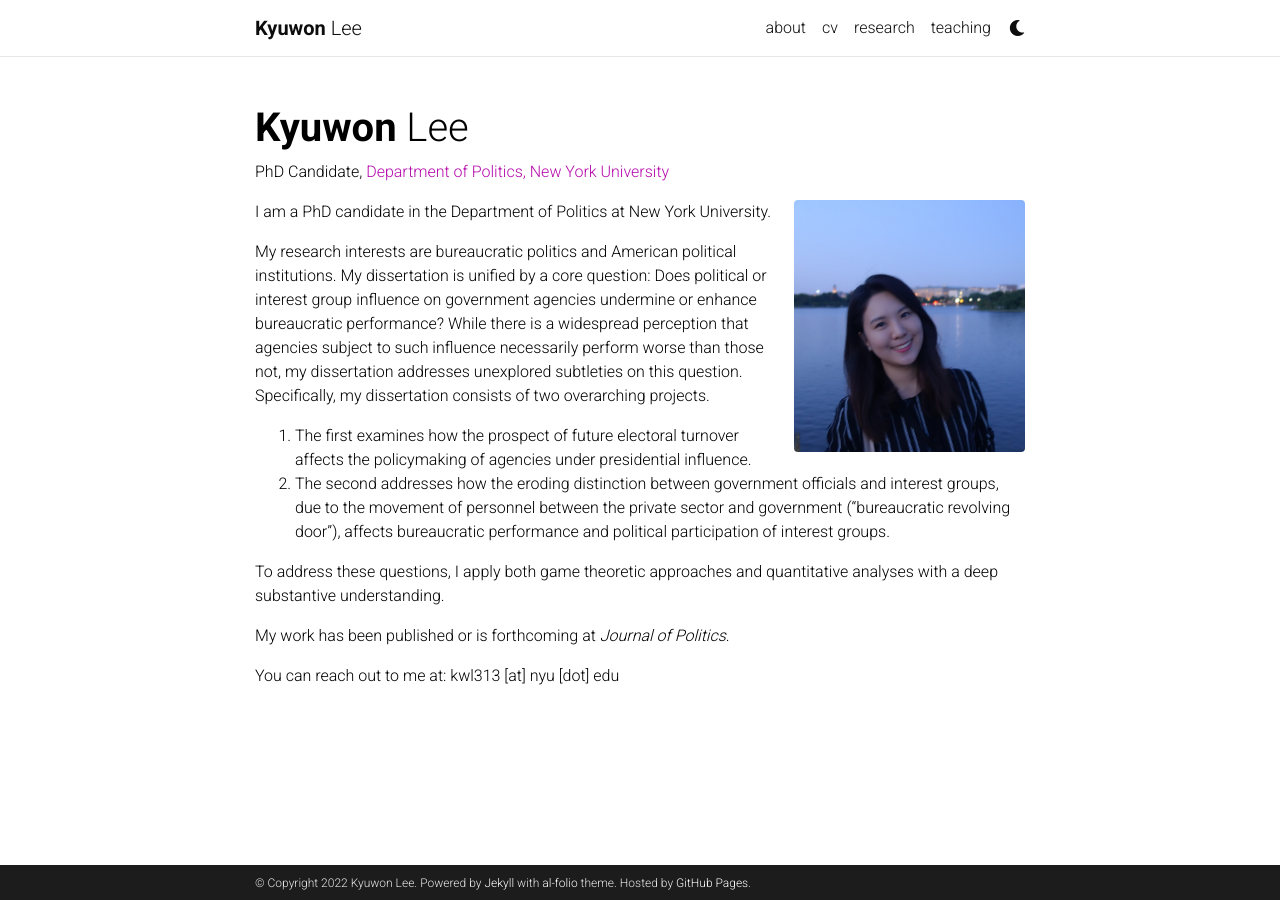
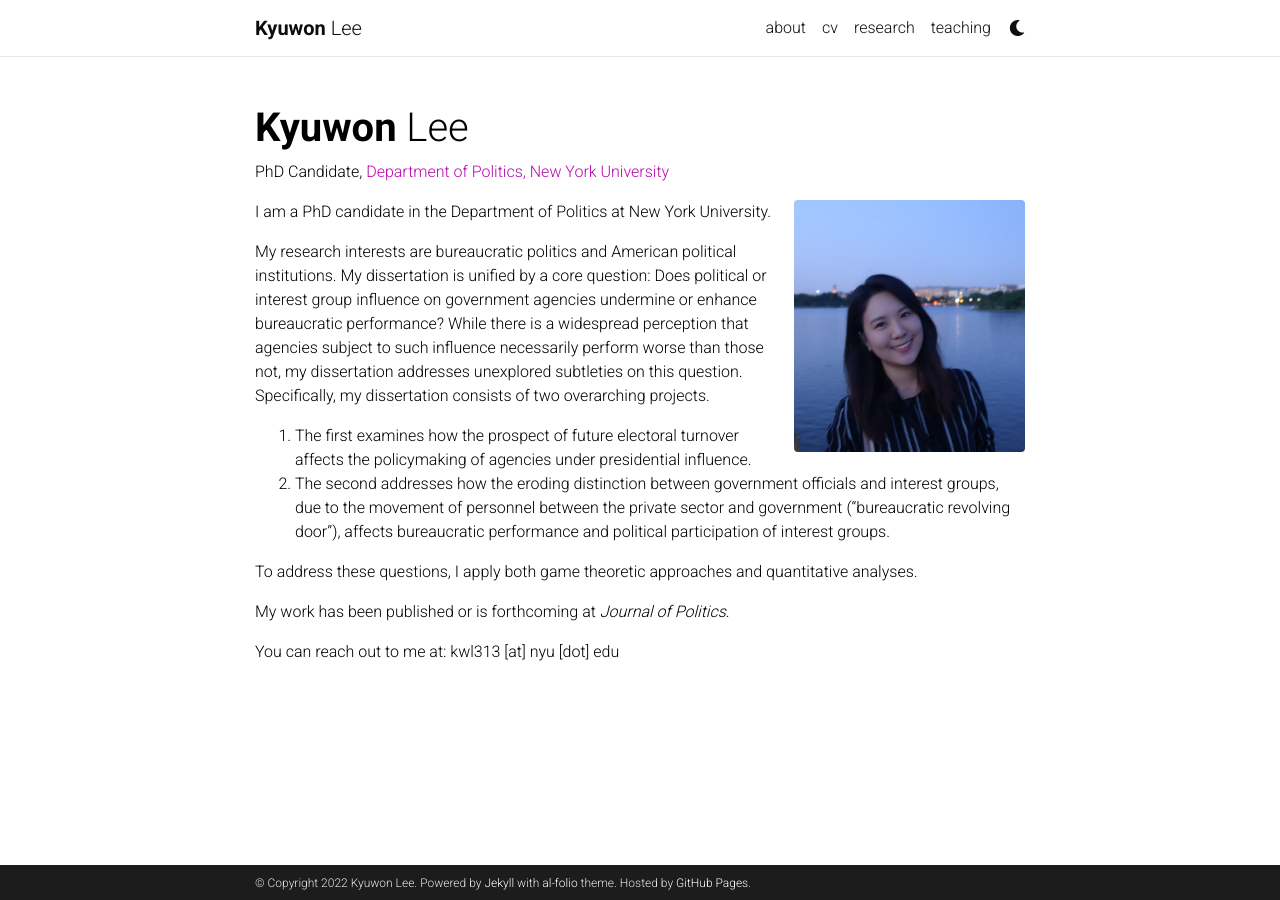
Before and after one commit to kyuwon-lee/kyuwon-lee.github.io, a Jekyll site: the page built from _pages/about.md, in a window 1280 px wide. Built offline with Jekyll 4.4.1, drawn with Linux system fonts in a browser that asks for light colours; full-size pictures stand in for the smaller copies a plugin makes; comment, search, counter and statistics services are not loaded; a style sheet for code colours, icons or effects is not loaded.

Commit message:
Update about.md

```diff
--- a/_pages/about.md
+++ b/_pages/about.md
@@ -22,7 +22,7 @@ My research interests are bureaucratic politics and American political instituti
 1. The first examines how the prospect of future electoral turnover affects the policymaking of agencies under presidential influence.
 2. The second addresses how the eroding distinction between government officials and interest groups, due to the movement of personnel between the private sector and government ("bureaucratic revolving door"), affects bureaucratic performance and political participation of interest groups.
 
-To address these questions, I apply both game theoretic approaches and quantitative analyses with a deep substantive understanding.
+To address these questions, I apply both game theoretic approaches and quantitative analyses.
 
 My work has been published or is forthcoming at _Journal of Politics_.
 
```
